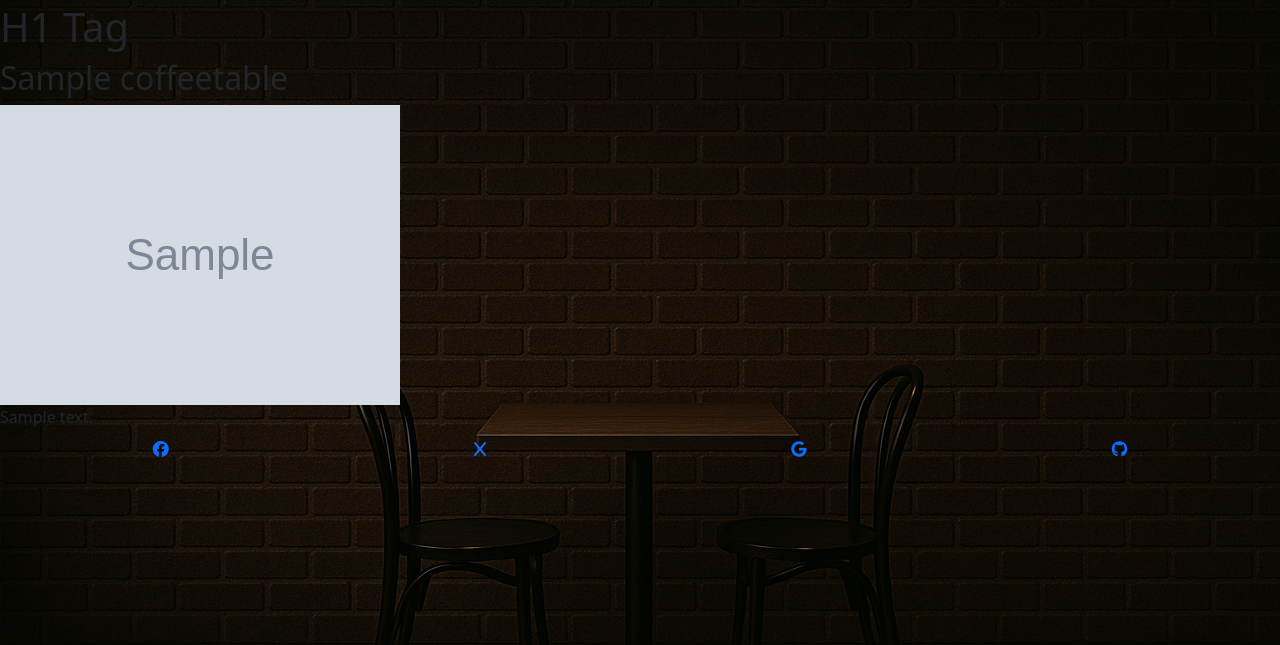
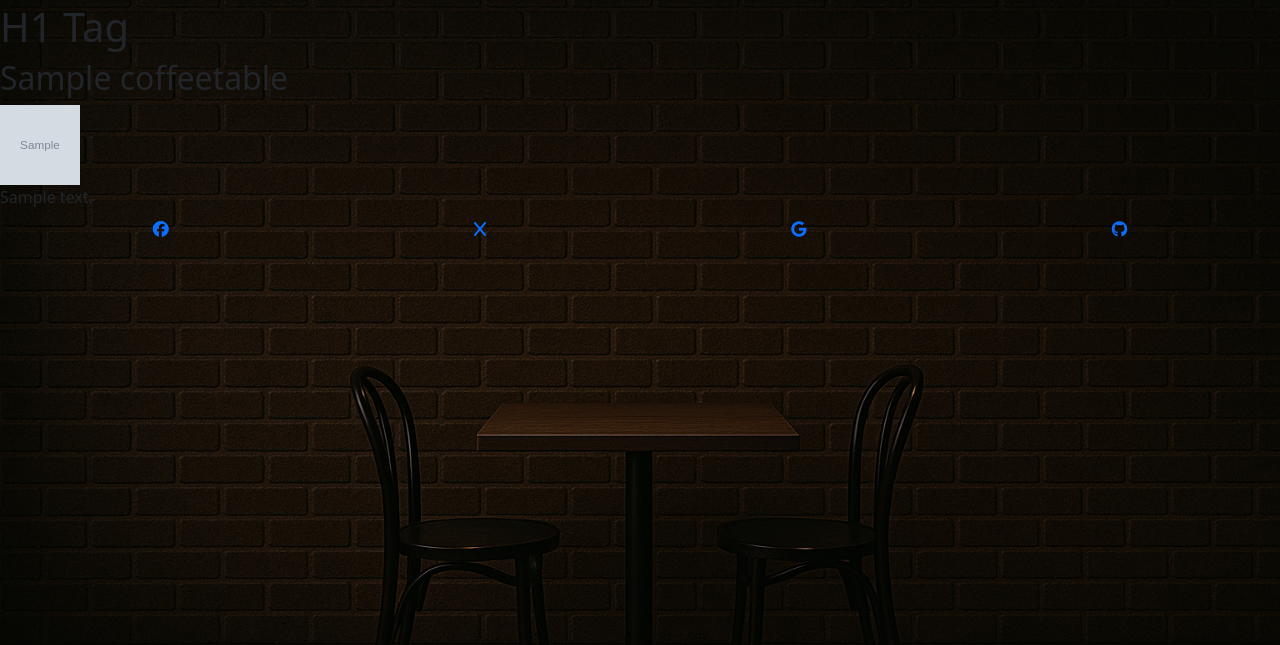
Before and after one commit to bics/CoffeeHouse, a Django app: page /tables in a window 1280 px wide. Shown: the part 53-698 px from the top of the page. Run offline with Django 5.2, Linux system fonts and the light colour scheme; tables that the repository leaves empty hold one stand-in row (values such as "Sample post"); grey boxes marked "Sample" are stand-in pictures; some libraries are stand-ins or nearby versions.

Commit message:
CH-Styling table image

```diff
--- a/static/styles/style.css
+++ b/static/styles/style.css
@@ -18,6 +18,11 @@ footer {
     padding: 10px;
 }
 
+.table_image {
+    width: 10vh;
+    height: 10vh;
+}
+
 #login-form, #register-form input {
     margin: 0 0 10px;
 }
```
